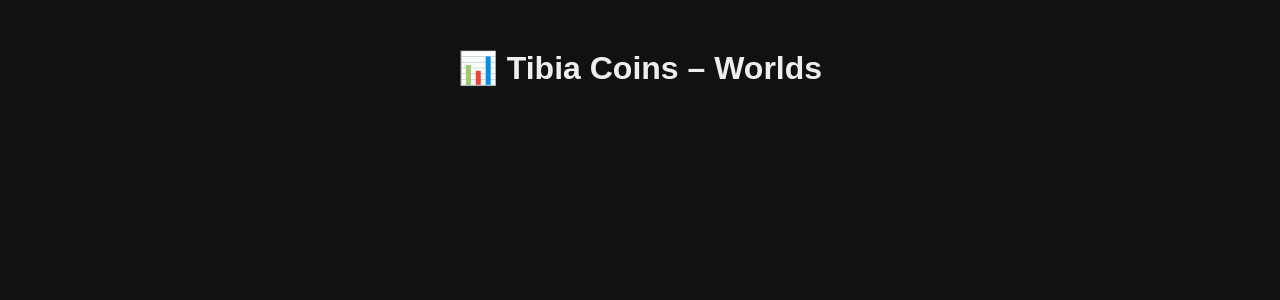
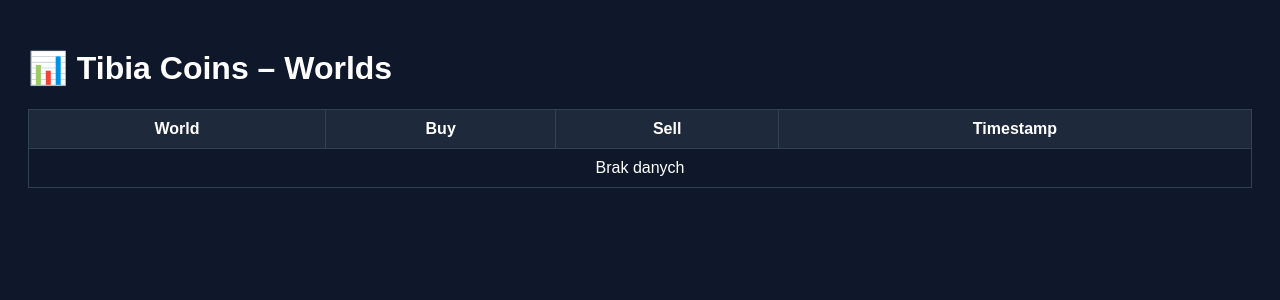
Before and after one commit to LolcatzAnalyzer/tibia-coins-analyzer, a Flask app: page / in a window 1280 px wide. Shown: the top 300 px of the page. Run offline with Flask 3, Linux system fonts and the light colour scheme; data that the repository does not hold is empty.

Commit message:
Render world prices table on dashboard

```diff
--- a/templates/dashboard.html
+++ b/templates/dashboard.html
@@ -2,38 +2,26 @@
 <html lang="pl">
 <head>
     <meta charset="UTF-8">
-    <title>Tibia Coins Dashboard</title>
+    <title>Tibia Coins – Worlds</title>
     <style>
         body {
+            background: #0f172a;
+            color: white;
             font-family: Arial, sans-serif;
-            background: #111;
-            color: #eee;
             padding: 20px;
         }
-        h1 {
+        table {
+            border-collapse: collapse;
+            margin-top: 20px;
+            width: 100%;
+        }
+        th, td {
+            border: 1px solid #334155;
+            padding: 10px;
             text-align: center;
         }
-        .worlds {
-            display: flex;
-            justify-content: center;
-            gap: 20px;
-            margin-top: 40px;
-        }
-        .card {
-            background: #1e1e1e;
-            padding: 20px;
-            border-radius: 10px;
-            width: 200px;
-            text-align: center;
-            box-shadow: 0 0 10px #000;
-        }
-        .buy {
-            color: #4caf50;
-            font-size: 20px;
-        }
-        .sell {
-            color: #f44336;
-            font-size: 20px;
+        th {
+            background: #1e293b;
         }
     </style>
 </head>
@@ -41,24 +29,39 @@
 
 <h1>📊 Tibia Coins – Worlds</h1>
 
-<div class="worlds" id="worlds"></div>
+<table id="prices-table">
+    <thead>
+        <tr>
+            <th>World</th>
+            <th>Buy</th>
+            <th>Sell</th>
+            <th>Timestamp</th>
+        </tr>
+    </thead>
+    <tbody></tbody>
+</table>
 
 <script>
 fetch("/api/worlds")
     .then(res => res.json())
     .then(data => {
-        const container = document.getElementById("worlds");
-        container.innerHTML = "";
+        const tbody = document.querySelector("#prices-table tbody");
+        tbody.innerHTML = "";
 
-        data.forEach(w => {
-            const div = document.createElement("div");
-            div.className = "card";
-            div.innerHTML = `
-                <h2>${w.world}</h2>
-                <div class="buy">BUY: ${w.buy}</div>
-                <div class="sell">SELL: ${w.sell}</div>
+        if (data.length === 0) {
+            tbody.innerHTML = "<tr><td colspan='4'>Brak danych</td></tr>";
+            return;
+        }
+
+        data.forEach(row => {
+            tbody.innerHTML += `
+                <tr>
+                    <td>${row.world}</td>
+                    <td>${row.buy}</td>
+                    <td>${row.sell}</td>
+                    <td>${row.timestamp}</td>
+                </tr>
             `;
-            container.appendChild(div);
         });
     });
 </script>
```
